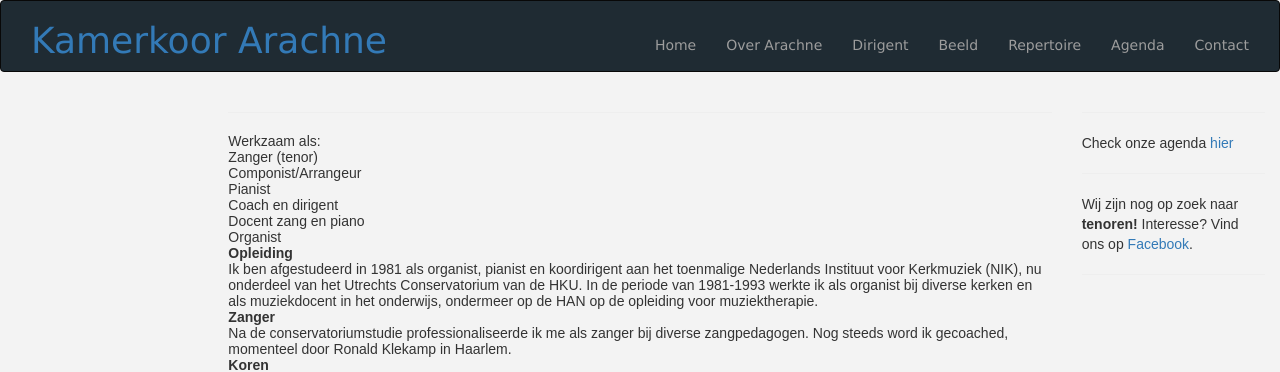
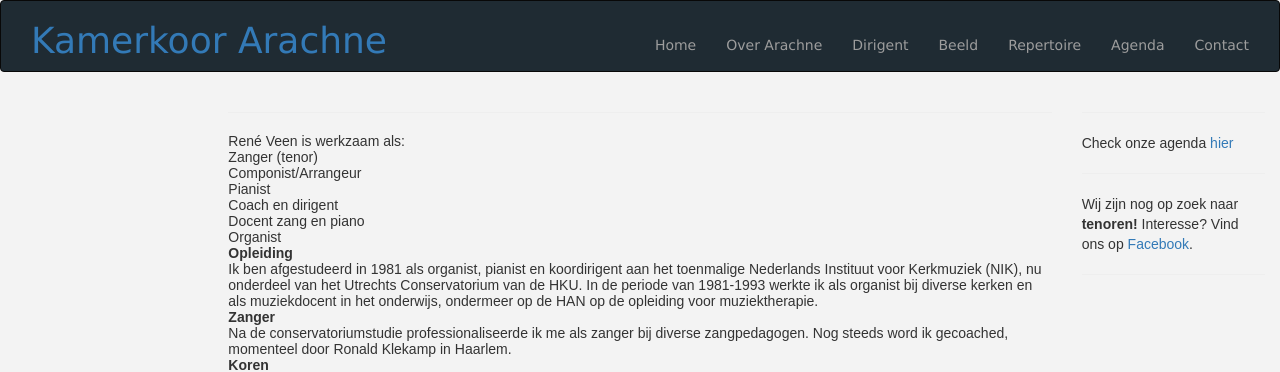
Before and after one commit to fgroenendijk/arachne, a Jekyll site: the page built from dirigent/index.html, in a window 1280 px wide. Shown: the top 372 px of the page. Built offline with Jekyll 4.4.1, drawn with Linux system fonts in a browser that asks for light colours.

Commit message:
Small change to index.html

```diff
--- a/dirigent/index.html
+++ b/dirigent/index.html
@@ -10,7 +10,7 @@ keywords: "kamerkoor, klassiek, koor, zingen"
     <hr>
     <p style="margin-bottom: 0px; padding: 0px; line-height: normal;">
         <font face="arial, helvetica, sans-serif">
-            Werkzaam als:
+            René Veen is werkzaam als:
         </font>
     </p>
     <p style="margin-bottom: 0px; padding: 0px; line-height: normal;">
```
